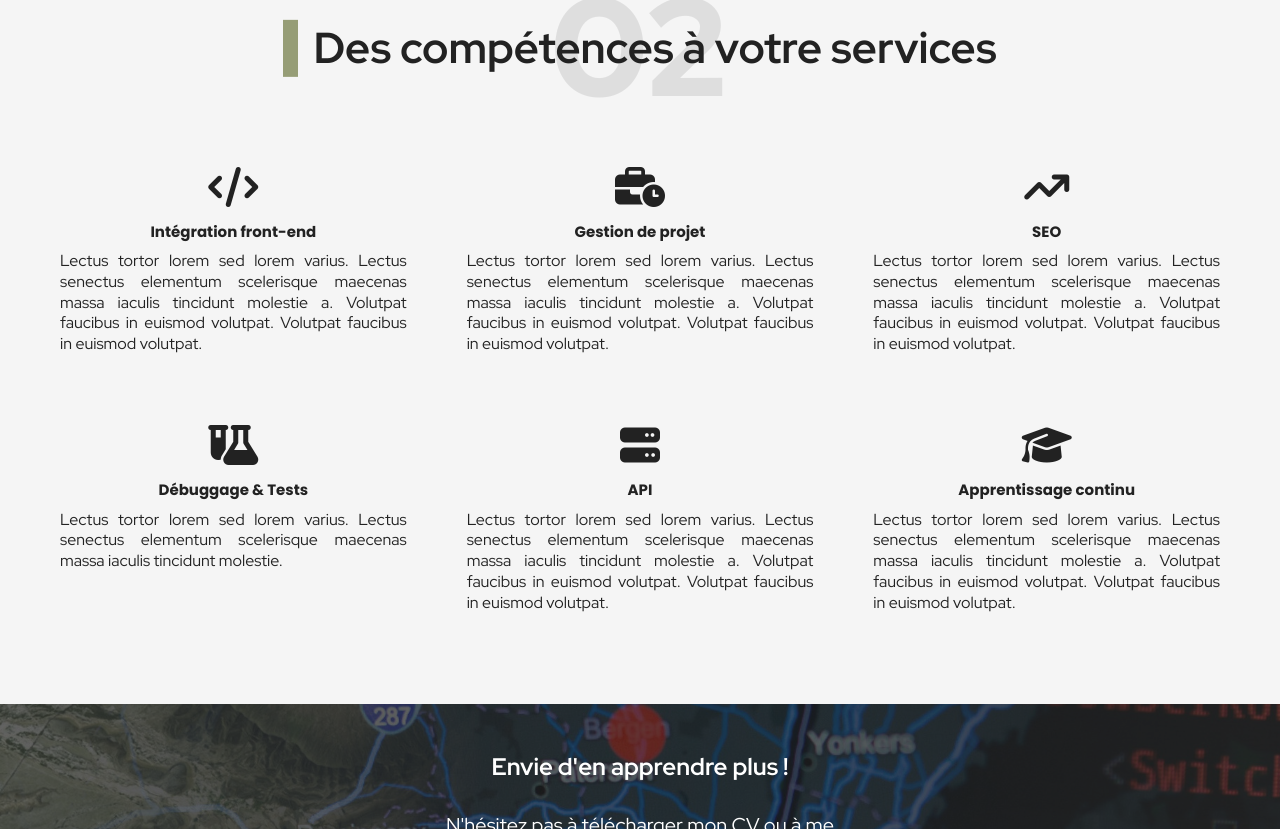
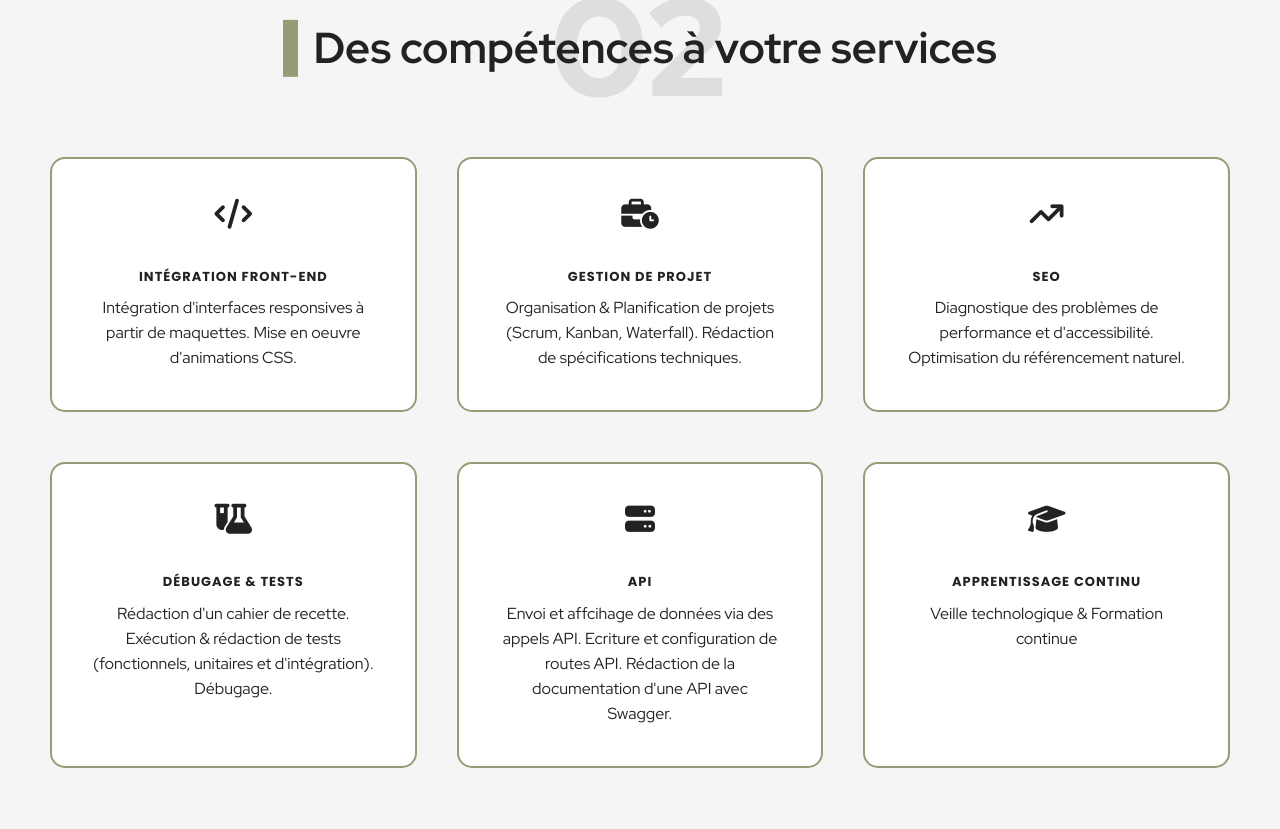
Before and after one commit to Amalynn/oc-iw-p12-portfolio, a React (Vite) app: page / in a window 1280 px wide. Shown: the part 891-1720 px from the top of the page. Built offline with nearby package versions, Linux system fonts and the light colour scheme.

Commit message:
Added text to the skills section.

```diff
--- a/src/assets/styles/styles.css
+++ b/src/assets/styles/styles.css
@@ -215,38 +215,34 @@ a {
 }
 
 .skill-card {
-  padding: 10px;
+  padding: 40px;
   width: 100%;
+  background-color: #fff;
+  border: 2px solid #969d76;
+  border-radius: 15px;
 }
 .skill-card-header {
   display: flex;
   align-items: center;
   justify-content: center;
-  margin-bottom: 15px;
+  margin-bottom: 40px;
 }
 .skill-card-header i {
-  font-size: 40px;
-}
-@media only screen and (min-width: 1400px) {
-  .skill-card-header i {
-    font-size: 60px;
-  }
+  font-size: 30px;
 }
 .skill-card-body h4 {
-  font-size: 15px;
+  font-size: 13px;
   font-weight: 700;
   font-family: "Poppins", sans-serif;
   text-align: center;
-}
-@media only screen and (min-width: 1400px) {
-  .skill-card-body h4 {
-    font-size: 23px;
-  }
+  letter-spacing: 1px;
+  text-transform: uppercase;
 }
 .skill-card-body p {
   font-size: 14px;
-  text-align: justify;
+  text-align: center;
   margin-top: 10px;
+  line-height: 25px;
 }
 @media only screen and (min-width: 992px) {
   .skill-card-body p {
--- /dev/null
+++ b/src/containers/SkillsSection.jsx
@@ -0,0 +1,16 @@
+import SkillList from "../containers/SkillList.jsx";
+import TitleSection from "../components/TitleSection.jsx";
+
+export default function SkillsSection() {
+    return (
+        <section id="skills" className="section-bg--gray container-flex--center">
+            <div className="main-container">
+                <TitleSection
+                    title="Des compétences à votre services"
+                    number="02"
+                />
+                <SkillList />
+            </div>
+        </section>
+    )
+}
--- a/src/data/data.json
+++ b/src/data/data.json
@@ -4,7 +4,7 @@
             "id": "skill-01",
             "category": "IT",
             "name": "Intégration front-end",
-            "description": "Lectus tortor lorem sed lorem varius. Lectus senectus elementum scelerisque maecenas massa iaculis tincidunt molestie a. Volutpat faucibus in euismod volutpat. Volutpat faucibus in euismod volutpat.",
+            "description": "Intégration d'interfaces responsives à partir de maquettes. Mise en oeuvre d'animations CSS.",
             "faIcon": "fa-solid fa-code",
             "isVisible": true
         },
@@ -12,7 +12,7 @@
             "id": "skill-02",
             "category": "Gestion de projet" ,
             "name": "Gestion de projet",
-            "description": "Lectus tortor lorem sed lorem varius. Lectus senectus elementum scelerisque maecenas massa iaculis tincidunt molestie a. Volutpat faucibus in euismod volutpat. Volutpat faucibus in euismod volutpat.",
+            "description": "Organisation & Planification de projets (Scrum, Kanban, Waterfall). Rédaction de spécifications techniques.",
             "faIcon": "fa-solid fa-business-time",
             "isVisible": true
         },
@@ -20,15 +20,15 @@
             "id": "skill-03",
             "category": "IT" ,
             "name": "SEO",
-            "description":"Lectus tortor lorem sed lorem varius. Lectus senectus elementum scelerisque maecenas massa iaculis tincidunt molestie a. Volutpat faucibus in euismod volutpat. Volutpat faucibus in euismod volutpat." ,
+            "description":"Diagnostique des problèmes de performance et d'accessibilité. Optimisation du référencement naturel." ,
             "faIcon": "fa-solid fa-arrow-trend-up",
             "isVisible": true
         },
         {
             "id": "skill-04",
             "category": "IT",
-            "name": "Débuggage & Tests" ,
-            "description": "Lectus tortor lorem sed lorem varius. Lectus senectus elementum scelerisque maecenas massa iaculis tincidunt molestie." ,
+            "name": "Débugage & Tests" ,
+            "description": "Rédaction d'un cahier de recette. Exécution & rédaction de tests (fonctionnels, unitaires et d'intégration). Débugage.",
             "faIcon": "fa-solid fa-flask-vial",
             "isVisible": true
         },
@@ -36,7 +36,7 @@
             "id": "skill-05",
             "category": "IT",
             "name": "API",
-            "description": "Lectus tortor lorem sed lorem varius. Lectus senectus elementum scelerisque maecenas massa iaculis tincidunt molestie a. Volutpat faucibus in euismod volutpat. Volutpat faucibus in euismod volutpat.",
+            "description": "Envoi et affcihage de données via des appels API. Ecriture et configuration de routes API. Rédaction de la documentation d'une API avec Swagger.",
             "faIcon": "fa-solid fa-server",
             "isVisible": true
         },
@@ -44,7 +44,7 @@
             "id": "skill-06",
             "category": "Soft skills" ,
             "name": "Apprentissage continu",
-            "description": "Lectus tortor lorem sed lorem varius. Lectus senectus elementum scelerisque maecenas massa iaculis tincidunt molestie a. Volutpat faucibus in euismod volutpat. Volutpat faucibus in euismod volutpat.",
+            "description": "Veille technologique & Formation continue",
             "faIcon": "fa-solid fa-graduation-cap",
             "isVisible": true
         }
--- a/src/pages/Home.jsx
+++ b/src/pages/Home.jsx
@@ -2,7 +2,7 @@ import ScrollToTop from "../components/ScrollToTop.jsx";
 import TitleSection from "../components/TitleSection.jsx";
 import AproposContent from "../containers/AproposContent.jsx";
 import CTASection from "../containers/CTASection.jsx";
-import SkillList from "../containers/SkillList.jsx";
+import SkillsSection from "../containers/SkillsSection.jsx";
 
 
 export default function Home() {
@@ -17,15 +17,7 @@ export default function Home() {
                         <AproposContent />
                     </div>
                 </section>
-                <section id="skills" className="section-bg--gray container-flex--center">
-                    <div className="main-container">
-                        <TitleSection
-                            title="Des compétences à votre services"
-                            number="02"
-                        />
-                        <SkillList />
-                    </div>
-                </section>
+                <SkillsSection />
                 <CTASection />
                 <section id="projects" className="container-flex--center">
                     <div className="main-container">
--- a/src/scss/components/_skillCard.scss
+++ b/src/scss/components/_skillCard.scss
@@ -3,43 +3,39 @@
 @use "sass:map";
 
 .skill-card {
-    padding: 10px;
+    padding: 40px;
     width: 100%;
+    background-color: var.$white-color;
+    border: 2px solid var.$secondary-color;
+    border-radius: 15px;
 
     &-header {
         display: flex;
         align-items: center;
         justify-content: center;
-        margin-bottom: 15px;
+        margin-bottom: 40px;
 
         i {
-            font-size: 40px;
-
-            @include m.media-breakpoints-up(xxl){
-                font-size: 60px;
-            }
+            font-size: 30px;
         }
     }
 
     &-body {
 
         h4 {
-            font-size: 15px;
+            font-size: 13px;
             font-weight: map.get(var.$font-weights, bold);
             font-family: var.$poppins;
             text-align: center;
-
-            @include m.media-breakpoints-up(xxl){
-                font-size: 23px;
-            }
-
-
+            letter-spacing: 1px;
+            text-transform: uppercase;
         }
 
         p {
             font-size: 14px;
-            text-align: justify;
+            text-align: center;
             margin-top: 10px;
+            line-height: 25px;
 
             @include m.media-breakpoints-up(lg){
                 font-size: 16px;
```
Also changed, not shown: 1 other file (tests, documents, lock files or other folders).
